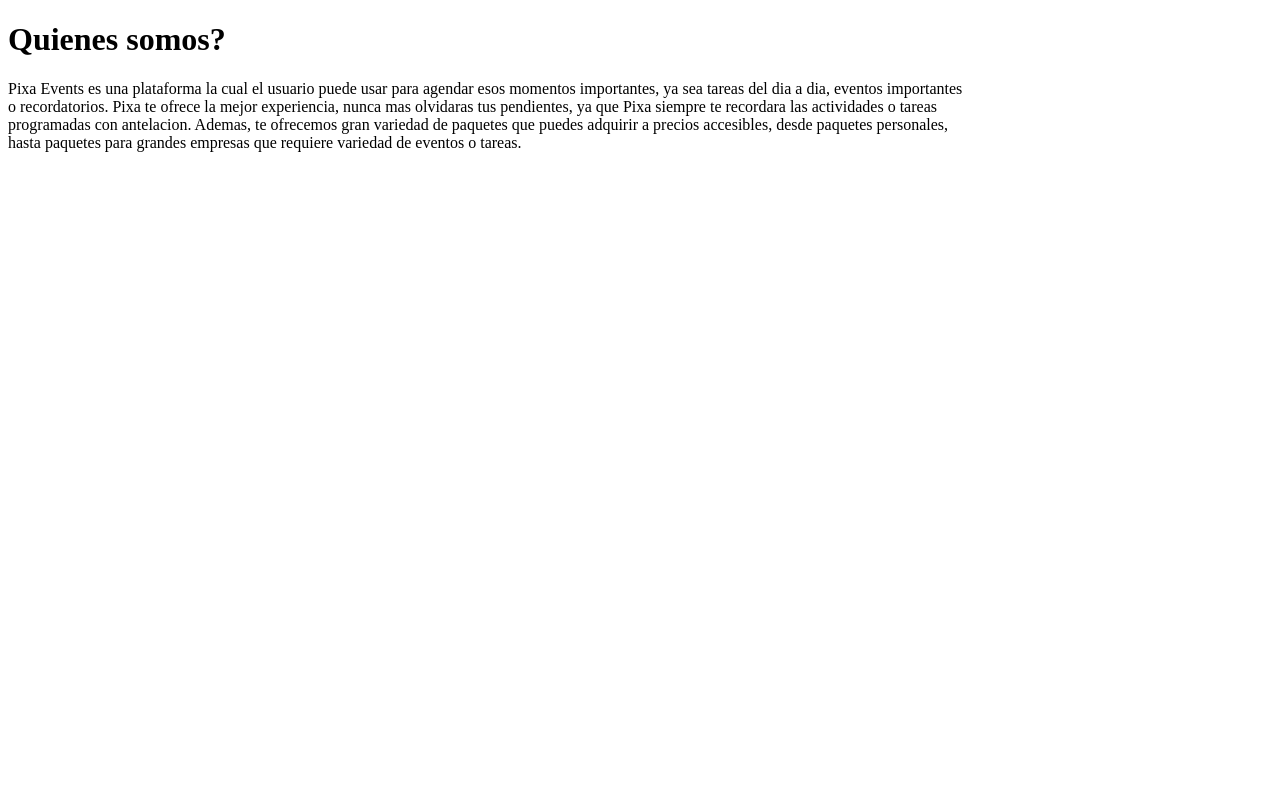
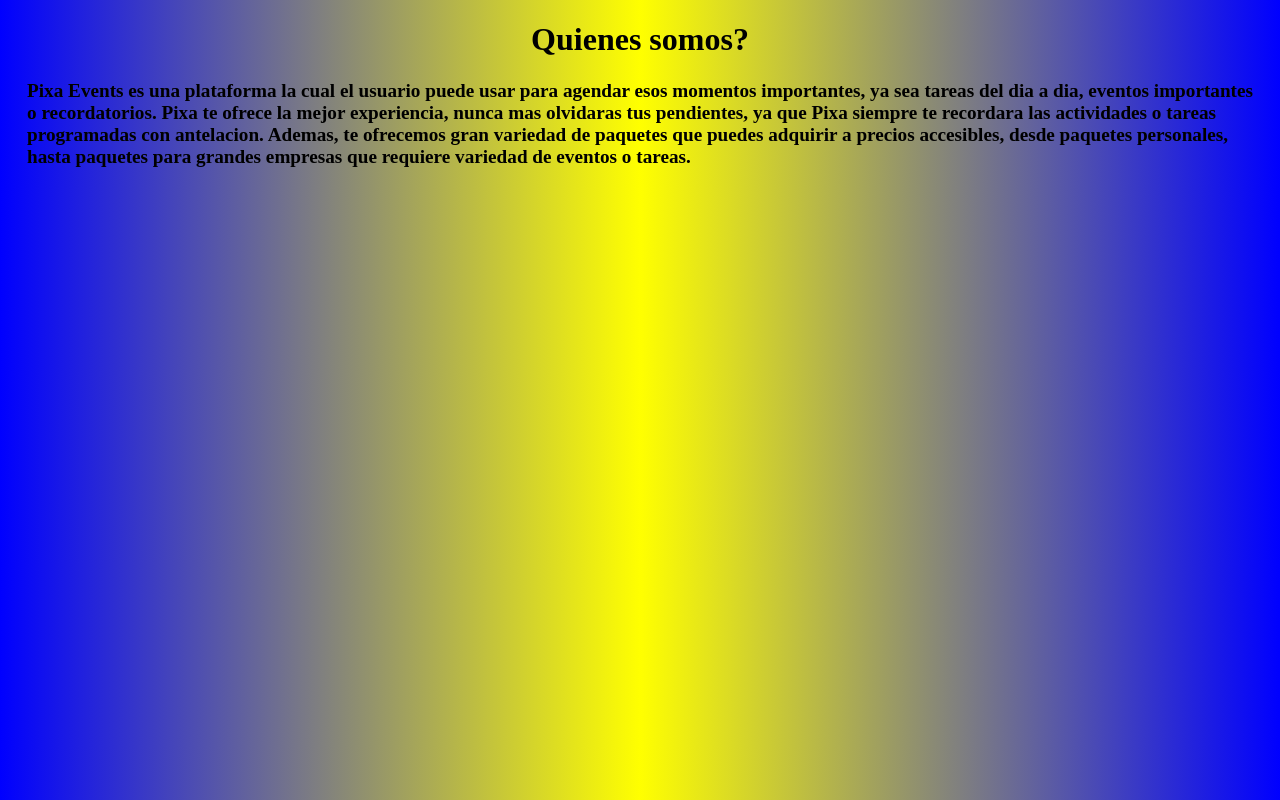
Before and after one commit to Javier348solis/Admi-Eventos, a plain HTML site: page src/acercade.html in a window 1280 px wide. Drawn offline with Linux system fonts and the light colour scheme.

Commit message:
Estilos de pagina 'acerca de'

```diff
--- a/src/acercade.html
+++ b/src/acercade.html
@@ -5,13 +5,14 @@
     <meta name="viewport" content="width=device-width, initial-scale=1.0">
     <title>Document</title>
 </head>
+<link rel="stylesheet" href="styles/quienes.css">
 <body>
-    <h1>Quienes somos?</h1>
+    <h1 class="titulo">Quienes somos?</h1>
 
-     <p class="">Pixa Events es una plataforma la cual el usuario puede usar para agendar esos momentos importantes, ya sea tareas del dia a dia, eventos importantes <br>
+    <strong><p class="texto">Pixa Events es una plataforma la cual el usuario puede usar para agendar esos momentos importantes, ya sea tareas del dia a dia, eventos importantes <br>
         o recordatorios. Pixa te ofrece la mejor experiencia, nunca mas olvidaras tus pendientes, ya que Pixa siempre te recordara las actividades o tareas  <br>
         programadas con antelacion. Ademas, te ofrecemos gran variedad de paquetes que puedes adquirir a precios accesibles, desde paquetes personales, <br>
-        hasta paquetes para grandes empresas que requiere variedad de eventos o tareas.</p>
-
+        hasta paquetes para grandes empresas que requiere variedad de eventos o tareas.</p></strong>
+</strong>
 </body>
 </html>
--- a/src/styles/index.css
+++ b/src/styles/index.css
@@ -92,14 +92,14 @@ input{
 }
 .boton-editar{
     height: 30px;
-    width: 30px;
+    width: 70px;
     background-color: green;
     padding: 10px;
     margin-left: 30px;
 }
 .boton-eliminar{
     height: 30px;
-    width: 60px;
+    width: 70px;
     background-color: red;
     padding: 10px;
 }
--- /dev/null
+++ b/src/styles/quienes.css
@@ -0,0 +1,13 @@
+body{
+    background: linear-gradient(to right, blue, yellow, blue);
+}
+.texto{
+    font-size: larger;
+    display: flex;
+    justify-content: center;
+
+}
+.titulo{
+    display: flex;
+    justify-content: center;
+}
```
Also changed, not shown: src/styles/planes.css (deleted).
